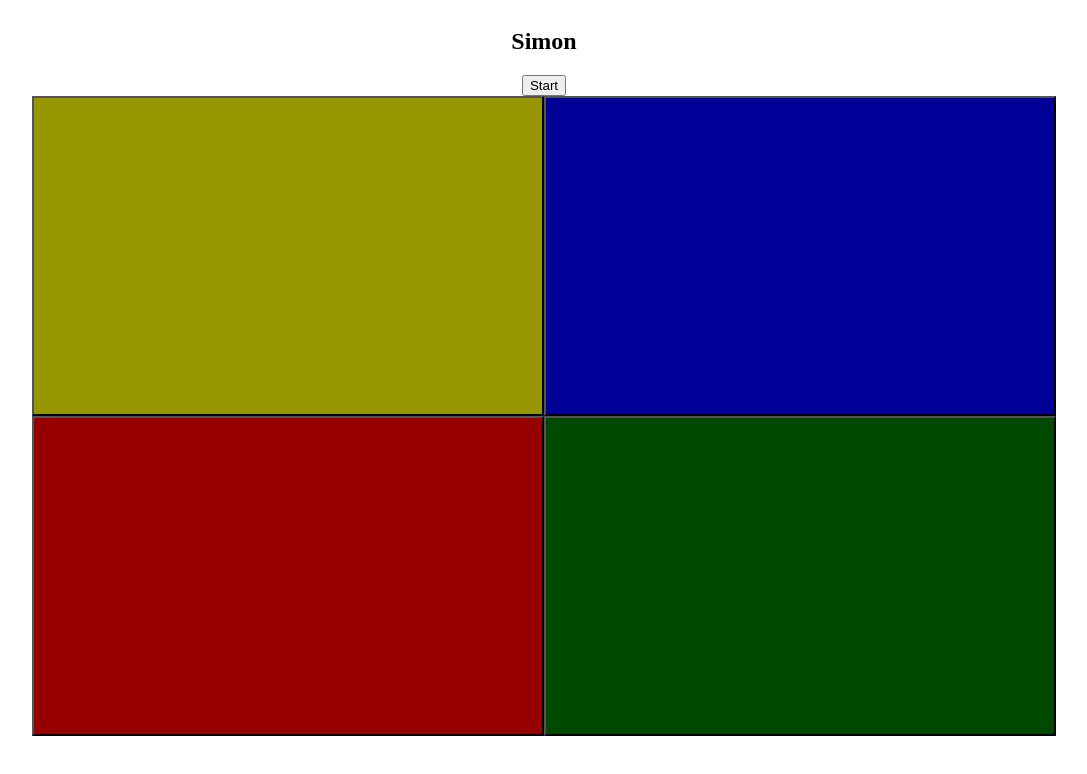
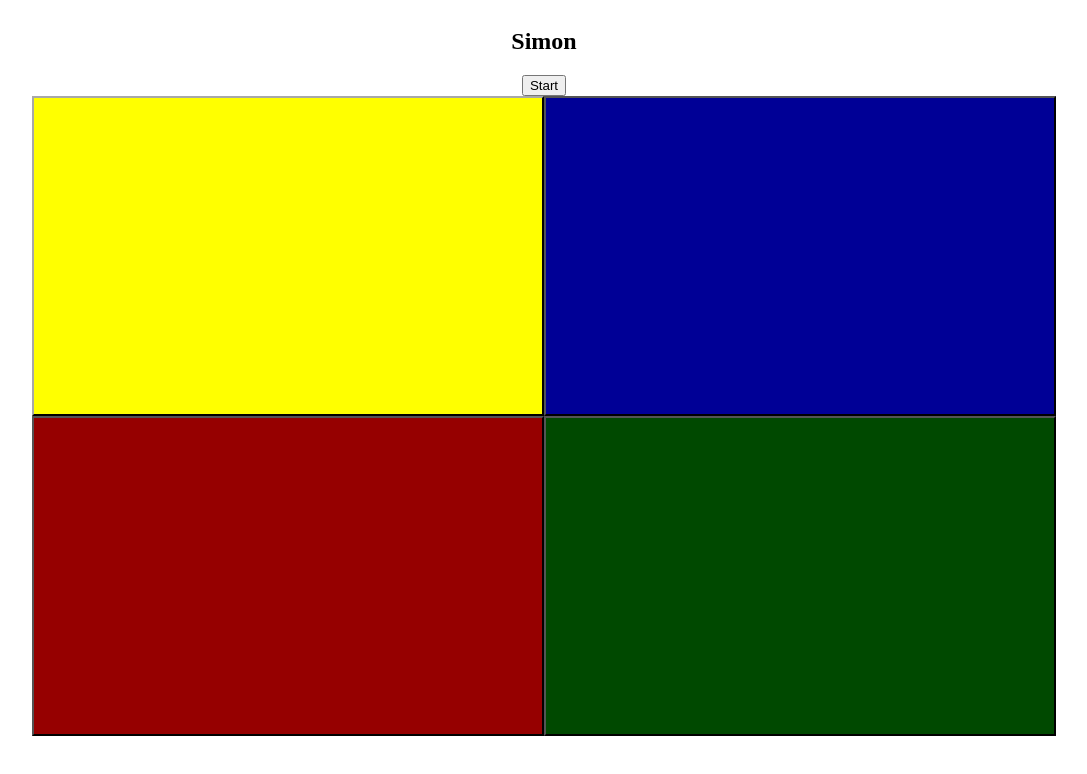
Before and after one commit to averastlast/SEI-Project-1-Simon, a plain HTML site: page index.html in a window 1280 px wide. Both pictures are taken after a click on the button "Start". Shown: the whole page, without its empty margins (96-1183 px from the left). Drawn offline with Linux system fonts and the light colour scheme.

Commit message:
first class day

```diff
--- a/app.js
+++ b/app.js
@@ -1,6 +1,8 @@
 console.log("Hello World")
 
+//Testing CSS class color change
+document.querySelectorAll("input.start")[0].addEventListener("click", function() {
+    console.log("x")
+    document.querySelectorAll("input.yellow")[0].classList.add("lightOn")})
 
-document.getElementById("start").addEventListener("click", function() {
-    console.log("x")
-    document.querySelectorAll("input.submit")[1].classList.add("lightOn")})
+let patternBulid = []
--- a/index.html
+++ b/index.html
@@ -10,12 +10,12 @@
 </head>
 <body>
     <h2>Simon</h2>
-    <input type="submit" id="start" value="Start">
+    <input class="start" type="button"  value="Start">
     <div class ="buttons">
-        <input type="submit" class="yellow" value="">
-        <input type="submit" class="blue" value="">
-        <input type="submit" class="red" value="">
-        <input type="submit" class="green" value="">
+        <input class="yellow" type="button" value="">
+        <input class="blue" type="button" value="">
+        <input class="red" type="button" value="">
+        <input class="green" type="button" value="">
     </div>
 
 </body>
```
